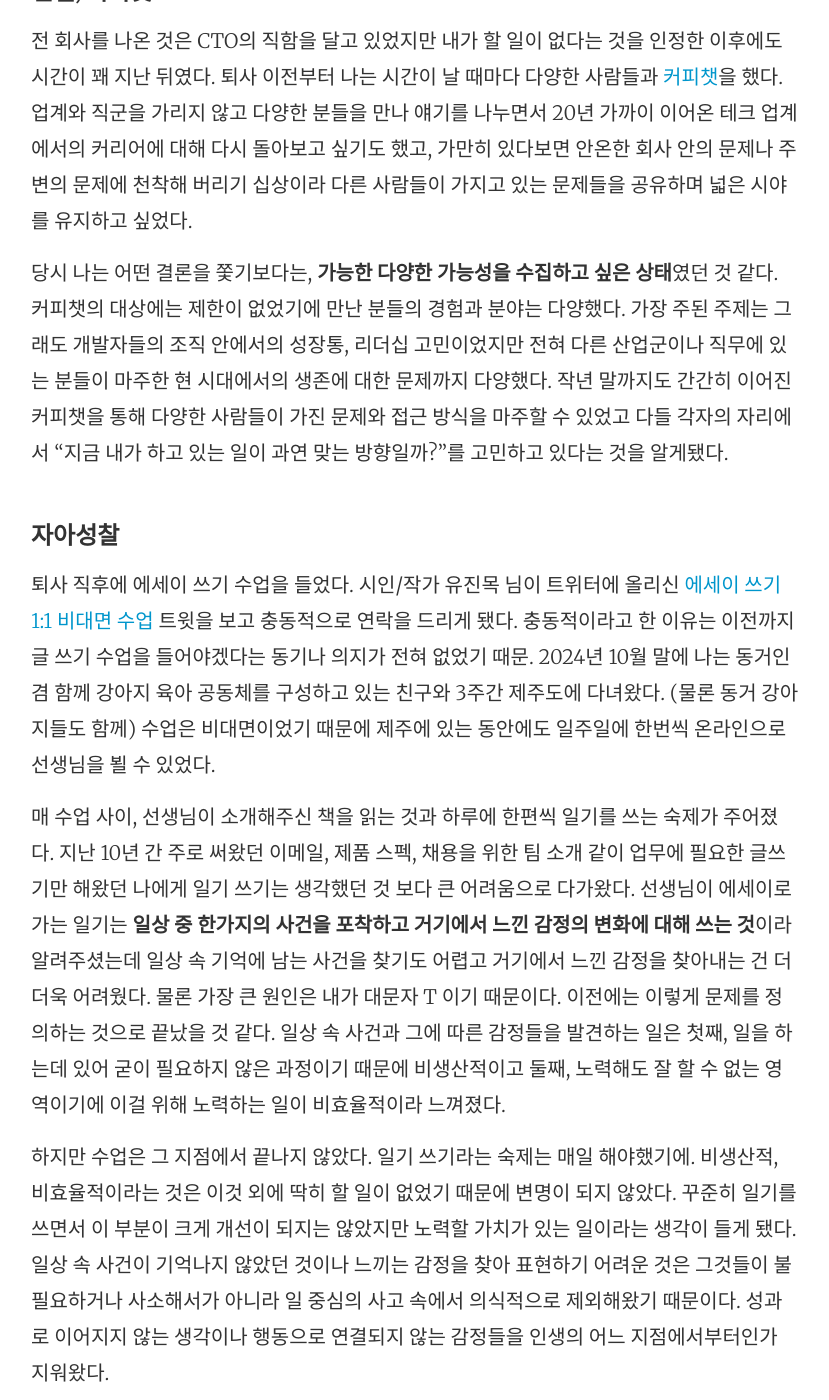
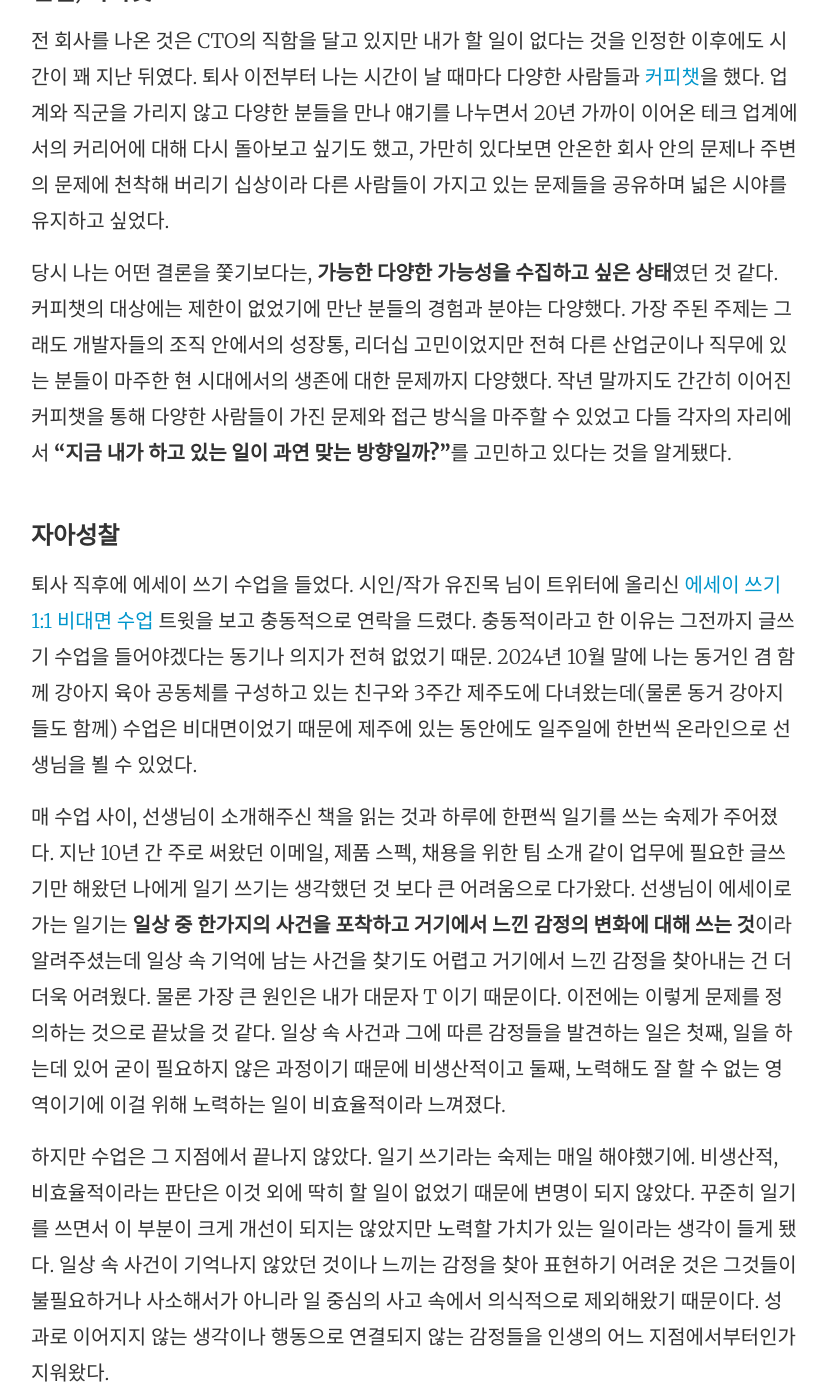
Before and after one commit to joyeon/joyeon.github.io, a Jekyll site: the page built from _posts/2026-01-14-2025-review.md, in a window 1280 px wide and 1400 px high, scrolled down 608 px. Shown: the whole window, without its empty margins (225-1054 px from the left). Built offline with Jekyll 4.4.1, drawn with Linux system fonts in a browser that asks for light colours; some of the changed text lies outside the part shown.

Commit message:
Update 2025 review with reflections and experiences
Revised sections on coffee chats, self-reflection, and attempts at new projects, enhancing clarity and detail.

```diff
--- a/_posts/2026-01-14-2025-review.md
+++ b/_posts/2026-01-14-2025-review.md
@@ -8,32 +8,34 @@
 
 ### 연결, 커피챗
 
-전 회사를 나온 것은 CTO의 직함을 달고 있었지만 내가 할 일이 없다는 것을 인정한 이후에도 시간이 꽤 지난 뒤였다. 퇴사 이전부터 나는 시간이 날 때마다 다양한 사람들과 [커피챗](https://joyeon.co/2024/06/18/coffee-chat-proposal.html)을 했다. 업계와 직군을 가리지 않고 다양한 분들을 만나 얘기를 나누면서 20년 가까이 이어온 테크 업계에서의 커리어에 대해 다시 돌아보고 싶기도 했고, 가만히 있다보면 안온한 회사 안의 문제나 주변의 문제에 천착해 버리기 십상이라 다른 사람들이 가지고 있는 문제들을 공유하며 넓은 시야를 유지하고 싶었다.
+전 회사를 나온 것은 CTO의 직함을 달고 있지만 내가 할 일이 없다는 것을 인정한 이후에도 시간이 꽤 지난 뒤였다. 퇴사 이전부터 나는 시간이 날 때마다 다양한 사람들과 [커피챗](https://joyeon.co/2024/06/18/coffee-chat-proposal.html)을 했다. 업계와 직군을 가리지 않고 다양한 분들을 만나 얘기를 나누면서 20년 가까이 이어온 테크 업계에서의 커리어에 대해 다시 돌아보고 싶기도 했고, 가만히 있다보면 안온한 회사 안의 문제나 주변의 문제에 천착해 버리기 십상이라 다른 사람들이 가지고 있는 문제들을 공유하며 넓은 시야를 유지하고 싶었다.
 
-당시 나는 어떤 결론을 쫓기보다는, **가능한 다양한 가능성을 수집하고 싶은 상태**였던 것 같다. 커피챗의 대상에는 제한이 없었기에 만난 분들의 경험과 분야는 다양했다. 가장 주된 주제는 그래도 개발자들의 조직 안에서의 성장통, 리더십 고민이었지만 전혀 다른 산업군이나 직무에 있는 분들이 마주한 현 시대에서의 생존에 대한 문제까지 다양했다. 작년 말까지도 간간히 이어진 커피챗을 통해 다양한 사람들이 가진 문제와 접근 방식을 마주할 수 있었고 다들 각자의 자리에서 "지금 내가 하고 있는 일이 과연 맞는 방향일까?"를 고민하고 있다는 것을 알게됐다.
+당시 나는 어떤 결론을 쫓기보다는, **가능한 다양한 가능성을 수집하고 싶은 상태**였던 것 같다. 커피챗의 대상에는 제한이 없었기에 만난 분들의 경험과 분야는 다양했다. 가장 주된 주제는 그래도 개발자들의 조직 안에서의 성장통, 리더십 고민이었지만 전혀 다른 산업군이나 직무에 있는 분들이 마주한 현 시대에서의 생존에 대한 문제까지 다양했다. 작년 말까지도 간간히 이어진 커피챗을 통해 다양한 사람들이 가진 문제와 접근 방식을 마주할 수 있었고 다들 각자의 자리에서 **"지금 내가 하고 있는 일이 과연 맞는 방향일까?"**를 고민하고 있다는 것을 알게됐다.
 
 
 ### 자아성찰
 
-퇴사 직후에 에세이 쓰기 수업을 들었다. 시인/작가 유진목 님이 트위터에 올리신 [에세이 쓰기 1:1 비대면 수업](https://x.com/eugene_mok/status/1849444930068127866) 트윗을 보고 충동적으로 연락을 드리게 됐다. 충동적이라고 한 이유는 이전까지 글 쓰기 수업을 들어야겠다는 동기나 의지가 전혀 없었기 때문. 2024년 10월 말에 나는 동거인 겸 함께 강아지 육아 공동체를 구성하고 있는 친구와 3주간 제주도에 다녀왔다. (물론 동거 강아지들도 함께) 수업은 비대면이었기 때문에 제주에 있는 동안에도 일주일에 한번씩 온라인으로 선생님을 뵐 수 있었다.
+퇴사 직후에 에세이 쓰기 수업을 들었다. 시인/작가 유진목 님이 트위터에 올리신 [에세이 쓰기 1:1 비대면 수업](https://x.com/eugene_mok/status/1849444930068127866) 트윗을 보고 충동적으로 연락을 드렸다. 충동적이라고 한 이유는 그전까지 글쓰기 수업을 들어야겠다는 동기나 의지가 전혀 없었기 때문. 2024년 10월 말에 나는 동거인 겸 함께 강아지 육아 공동체를 구성하고 있는 친구와 3주간 제주도에 다녀왔는데(물론 동거 강아지들도 함께) 수업은 비대면이었기 때문에 제주에 있는 동안에도 일주일에 한번씩 온라인으로 선생님을 뵐 수 있었다.
 
 매 수업 사이, 선생님이 소개해주신 책을 읽는 것과 하루에 한편씩 일기를 쓰는 숙제가 주어졌다. 지난 10년 간 주로 써왔던 이메일, 제품 스펙, 채용을 위한 팀 소개 같이 업무에 필요한 글쓰기만 해왔던 나에게 일기 쓰기는 생각했던 것 보다 큰 어려움으로 다가왔다. 선생님이 에세이로 가는 일기는 **일상 중 한가지의 사건을 포착하고 거기에서 느낀 감정의 변화에 대해 쓰는 것**이라 알려주셨는데 일상 속 기억에 남는 사건을 찾기도 어렵고 거기에서 느낀 감정을 찾아내는 건 더더욱 어려웠다. 물론 가장 큰 원인은 내가 대문자 T 이기 때문이다. 이전에는 이렇게 문제를 정의하는 것으로 끝났을 것 같다. 일상 속 사건과 그에 따른 감정들을 발견하는 일은 첫째, 일을 하는데 있어 굳이 필요하지 않은 과정이기 때문에 비생산적이고 둘째, 노력해도 잘 할 수 없는 영역이기에 이걸 위해 노력하는 일이 비효율적이라 느껴졌다.
 
-하지만 수업은 그 지점에서 끝나지 않았다. 일기 쓰기라는 숙제는 매일 해야했기에. 비생산적, 비효율적이라는 것은 이것 외에 딱히 할 일이 없었기 때문에 변명이 되지 않았다. 꾸준히 일기를 쓰면서 이 부분이 크게 개선이 되지는 않았지만 노력할 가치가 있는 일이라는 생각이 들게 됐다. 일상 속 사건이 기억나지 않았던 것이나 느끼는 감정을 찾아 표현하기 어려운 것은 그것들이 불필요하거나 사소해서가 아니라 일 중심의 사고 속에서 의식적으로 제외해왔기 때문이다. 성과로 이어지지 않는 생각이나 행동으로 연결되지 않는 감정들을 인생의 어느 지점에서부터인가 지워왔다.
+하지만 수업은 그 지점에서 끝나지 않았다. 일기 쓰기라는 숙제는 매일 해야했기에. 비생산적, 비효율적이라는 판단은 이것 외에 딱히 할 일이 없었기 때문에 변명이 되지 않았다. 꾸준히 일기를 쓰면서 이 부분이 크게 개선이 되지는 않았지만 노력할 가치가 있는 일이라는 생각이 들게 됐다. 일상 속 사건이 기억나지 않았던 것이나 느끼는 감정을 찾아 표현하기 어려운 것은 그것들이 불필요하거나 사소해서가 아니라 일 중심의 사고 속에서 의식적으로 제외해왔기 때문이다. 성과로 이어지지 않는 생각이나 행동으로 연결되지 않는 감정들을 인생의 어느 지점에서부터인가 지워왔다.
 
 6주간의 에세이 쓰기 수업은 나를 글잘러로 만들어주지는 못했지만 스스로 어떻게 살아왔는지를 돌아보는데 큰 도움이 됐다. 여전히 잘 하지 못하는 영역이지만 일상의 더 많은 순간을 기억하고 다양한 감정을 느끼며 사는 삶을 지향한다.
 
 
 ### 휴식, 그저 놀기
 
-제주 3주 살기 이후에도 여행을 많이 다녔다. 2024년 연말은 짧게 상해에서 보냈다. 25년 1월에는 설 연휴에 홍콩에 간 덕분에 쇼핑이나 맛집을 즐기는 대신 [드래곤스백](https://www.discoverhongkong.com/kr/explore/great-outdoor/dragons-back.html) 하이킹을 했다. 속초, 부산, 광주 등 국내 여행을 여럿 다녀왔다. 5월에는 치앙마이 한달살기를 했다. 한달간 치앙마이에서 스쿠터를 타고 다니고 싶어서 미루던 2종 소형 면허를 취득했다. 덕분에 [도이수텝](https://www.google.com/search?q=%EB%8F%84%EC%9D%B4%EC%88%98%ED%85%9D)을 오토바이를 타고 오를 수 있었다. 가을에는 스위스 → 이탈리아 → 오스트리아 → 스페인 루트의 긴 유럽 여행을 다녀왔다. 세계 3대 자전거 대회 중 하나인 [Vuelta A Espana](https://ko.wikipedia.org/wiki/%EB%B6%80%EC%97%98%ED%83%80_%EC%95%84_%EC%97%90%EC%8A%A4%ED%8C%8C%EB%83%90)의 결승을 보기 위해 계획한 여행이었지만 정작 결승은 팔레스타인을 지지하는 시민들의 시위로 취소됐다. (부엘타 참가하는 팀 중, 이스라엘 프리미어테크라는 팀이 있다.) '인생에 다시 없을 휴식의 기회이니 할 수 있는 한 최대한 놀자'는 의지나 계획이 있던 건 아니다. 그저 특별한 방향이나 계획 없이 떠오르는 일들을 하다보니 그렇게 됐다. 지난 몇년간 수도 없이 본 직장을 그만두고 떠난 여행 유튜버들의 영향도 컸을 것이다.
+제주 3주 살기 이후에도 여행을 많이 다녔다. 2024년 연말은 짧게 상해에서 보냈다. 25년 1월에는 설 연휴에 홍콩에 간 덕분에 쇼핑이나 맛집을 즐기는 대신 [드래곤스백](https://www.discoverhongkong.com/kr/explore/great-outdoor/dragons-back.html) 하이킹을 했다. 속초, 부산, 광주 등 국내 여행을 여럿 다녀왔다. 5월에는 치앙마이 한달살기를 했다. 한달간 치앙마이에서 스쿠터를 타고 다니고 싶어서 미루던 2종 소형 면허를 취득했다. 덕분에 [도이수텝](https://www.google.com/search?q=%EB%8F%84%EC%9D%B4%EC%88%98%ED%85%9D)을 오토바이를 타고 오를 수 있었다. 가을에는 스위스 → 이탈리아 → 오스트리아 → 스페인 루트의 긴 유럽 여행을 다녀왔다. 세계 3대 자전거 대회 중 하나인 [Vuelta A Espana](https://ko.wikipedia.org/wiki/%EB%B6%80%EC%97%98%ED%83%80_%EC%95%84_%EC%97%90%EC%8A%A4%ED%8C%8C%EB%83%90)의 결승을 보기 위해 계획한 여행이었지만 정작 결승은 팔레스타인을 지지하는 시민들의 시위로 취소됐다. (부엘타 참가하는 팀 중, 이스라엘 프리미어테크라는 팀이 있다.)
+
+'인생에 다시 없을 휴식의 기회이니 할 수 있는 한 최대한 놀자'는 의지나 계획이 있던 건 아니다. 그저 특별한 방향이나 계획 없이 떠오르는 일들을 하다보니 그렇게 됐다. 지난 몇년간 수도 없이 본 직장을 그만두고 떠난 여행 유튜버들의 영향도 컸을 것이다.
 
 
 ### 시도, 조바심
 
 마냥 놀기만 하지는 않았다. 퇴사 이전부터 25년 초까지 몇 차례 제안들을 받고 검토했다. 이전의 경력과 자연스럽게 이어지는 역할도 있었고, 전혀 다른 새로운 분야의 일도 있었다. 과분하고 감사한 제안이었지만 막상 선택의 순간에는 마음이 쉽게 움직이지 않았다. 그게 일이 됐든 내가 됐든 다시 돌아가기 이전에 변화가 필요하다는 막연한 저항감이 컸던 것 같다. 몇번의 과정 끝에 어딘가 돌아갈 준비가 되지 않은 상태에서 계속 얘기를 나누게 되는 것이 송구스러운 마음에 링크드인에 [일종의 독립선언](https://www.linkedin.com/posts/joyeon_%EA%B7%BC%ED%99%A9-%EC%97%85%EB%8D%B0%EC%9D%B4%ED%8A%B8-%EC%9E%91%EB%85%84-10%EC%9B%94-%EC%A0%84-%EC%A7%81%EC%9E%A5%EC%9D%B8-%EA%B7%B8%EB%9E%80%EB%8D%B0%ED%81%B4%EB%A6%BD%EC%9D%84-%EB%82%98%EC%99%80-%EB%AA%87%EA%B0%9C%EC%9B%94%EA%B0%84%EC%9D%98-%EA%B8%B4-activity-7303309446749859841-Vt-g?utm_source=share&utm_medium=member_desktop&rcm=ACoAAAQFaiEBfqzl4jTV6sixKxYRYGltjZAp1bE)을 했다.
 
-이후에도 나름의 시도들이 있었다. 연중에 모 VC에서 컴퍼니 빌딩 형태의 프로젝트를 제안했다. 무엇보다 내가 잘 할 수 있는 일을 주도적으로 해볼 수 있겠다는 기대에 팀 빌딩을 준비하다가 잘 맞지 않는 조건으로 중도 하차했다. 지분이나 돈 같은 문제는 아니고 이 프로젝트의 진행 여부를 고민할 때 가장 중요하게 생각했던 주도권의 문제였다.
+이후에도 나름의 시도들이 있었다. 연중에 모 VC에서 컴퍼니 빌딩 형태의 프로젝트를 제안했다. 무엇보다 내가 잘 할 수 있는 일을 주도적으로 해볼 수 있겠다는 기대에 팀 빌딩을 준비하다가 잘 맞지 않는 조건으로 포기했다. 지분이나 돈 같은 문제는 아니고 이 프로젝트의 진행 여부를 고민할 때 가장 중요하게 생각했던 일에 대한 주도권의 문제였다.
 
 당연히 조바심이 생긴다. 결과적으로 보면 어떤 성과도 없는 한해였다. 일에서의 성과가 아니라면 책 100권 읽기, 자전거로 전국일주, 주 5회 운동으로 몸짱되기 같은 성과라도 있어야 하는게 아닐까 싶기도 하다. 그럼에도 작년의 시도들은 결과보다 과정에서 더 많은 힌트를 남겼다. 무엇에 쉽게 설득되지 않는지, 어떤 도전에서는 유난히 오래 고민하게 되는지를 스스로 관찰할 수 있었다. 동료들과 치열하게 일하며 의미있는 결과를 만들어 가는 것은 여전히 내 삶의 매우 크고 중요한 부분이다. 허송세월을 보내면서 다시 기꺼이 뛰어들 수 있는 일을 찾기를 기대해 본다.
 
```
